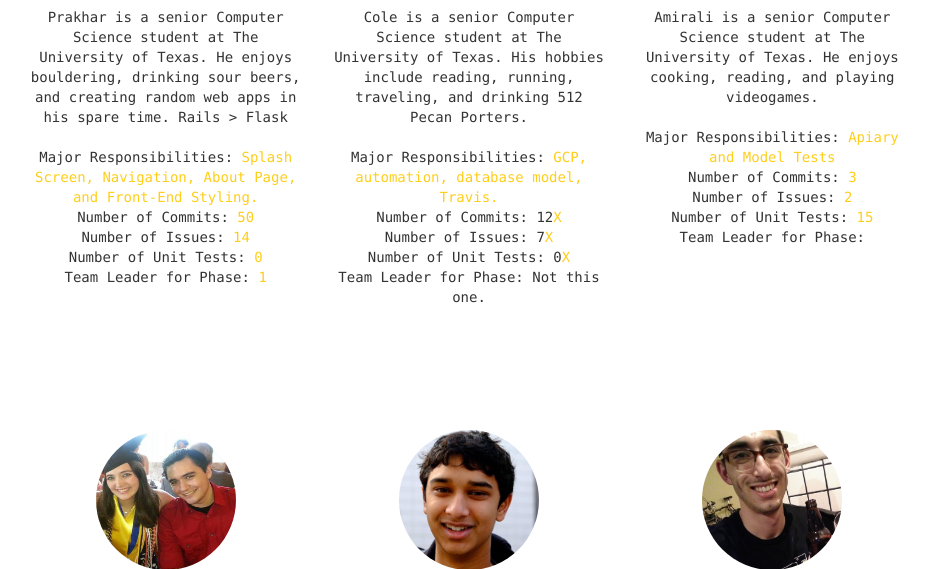
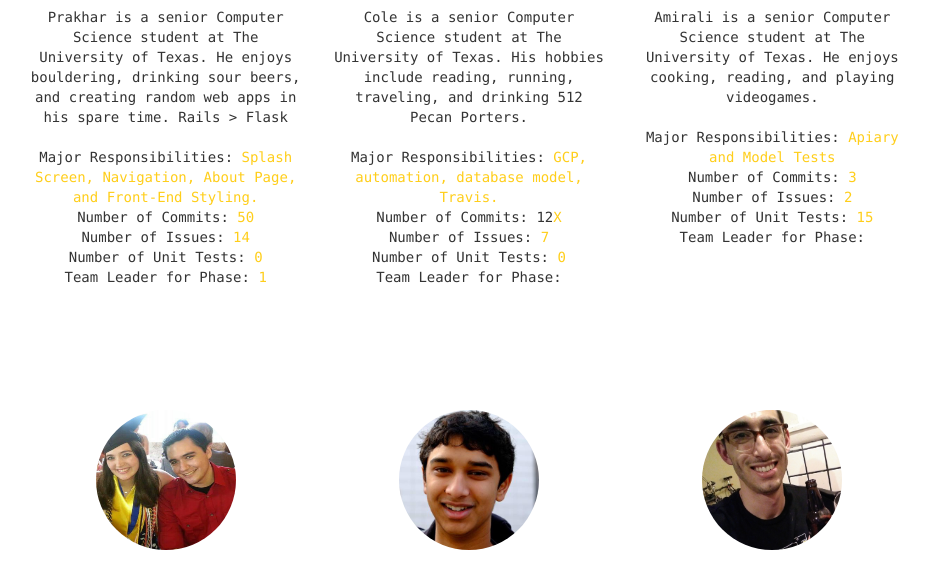
Before and after one commit to PrakharGarg/idb, a Flask app: page /about/ in a window 1280 px wide. Shown: the part 670-1239 px from the top of the page, without its empty margins (171-1100 px from the left). Run offline with Flask 2, Linux system fonts and the light colour scheme; some libraries are stand-ins or nearby versions.

Commit message:
fixing coles about stats

```diff
--- a/app/templates/about.html
+++ b/app/templates/about.html
@@ -25,7 +25,7 @@
         <div class="col-lg-4">
           <img class="img-circle" src="/static/img/cole.jpg" alt="Generic placeholder image" width="140" height="140">
           <h2>Cole Mayo</h2>
-          <p>Cole is a senior Computer Science student at The University of Texas. His hobbies include reading, running, traveling, and drinking 512 Pecan Porters.<br /><br />Major Responsibilities: <span class = "gold">GCP, automation, database model, Travis.</span><br />Number of Commits: 12<span class = "gold">X</span><br />Number of Issues: 7<span class = "gold">X</span><br />Number of Unit Tests: 0<span class = "gold">X</span><br />Team Leader for Phase: Not this one.<span class = "gold"></span></p>
+          <p>Cole is a senior Computer Science student at The University of Texas. His hobbies include reading, running, traveling, and drinking 512 Pecan Porters.<br /><br />Major Responsibilities: <span class = "gold">GCP, automation, database model, Travis.</span><br />Number of Commits: 12<span class = "gold">X</span><br />Number of Issues: <span class = "gold">7</span><br />Number of Unit Tests: <span class = "gold">0</span><br />Team Leader for Phase: <span class = "gold"></span></p>
         </div>
         <div class="col-lg-4">
           <img class="img-circle" src="/static/img/amirali.jpg" alt="Generic placeholder image" width="140" height="140">
```
